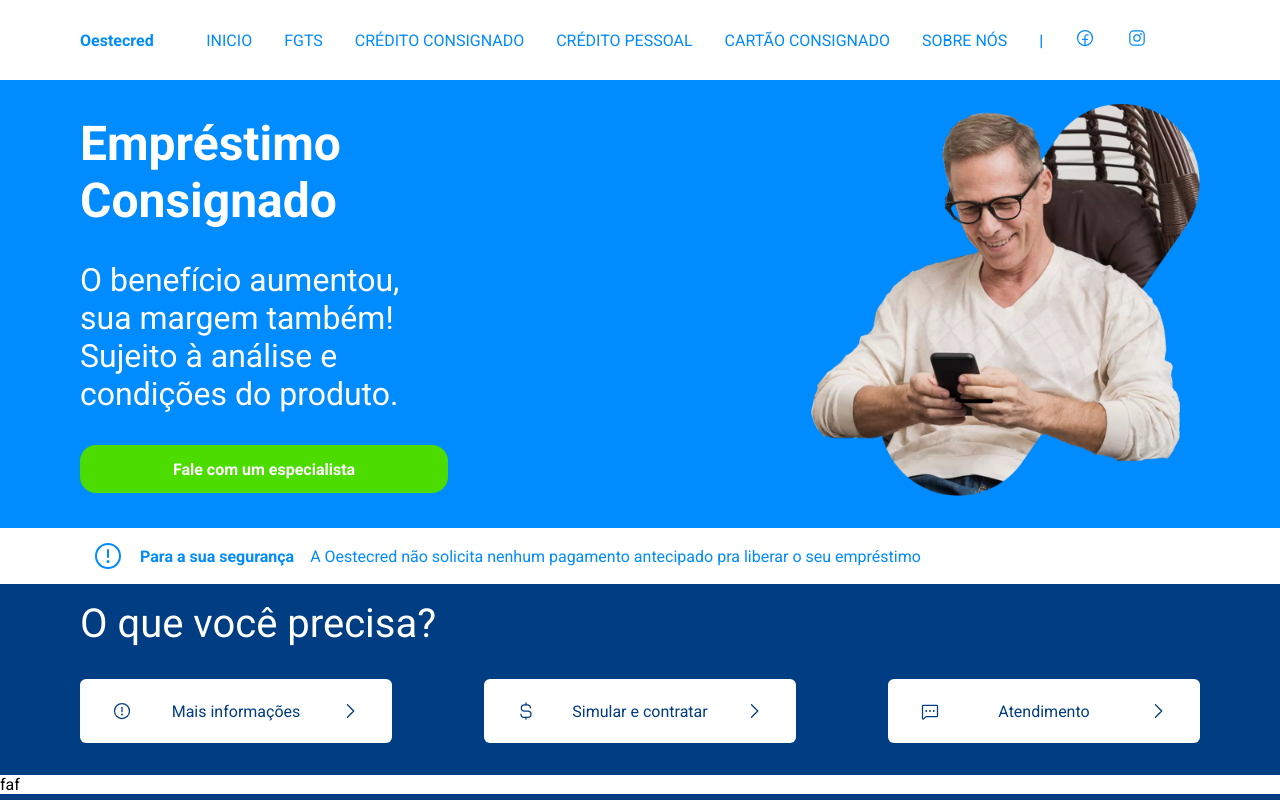
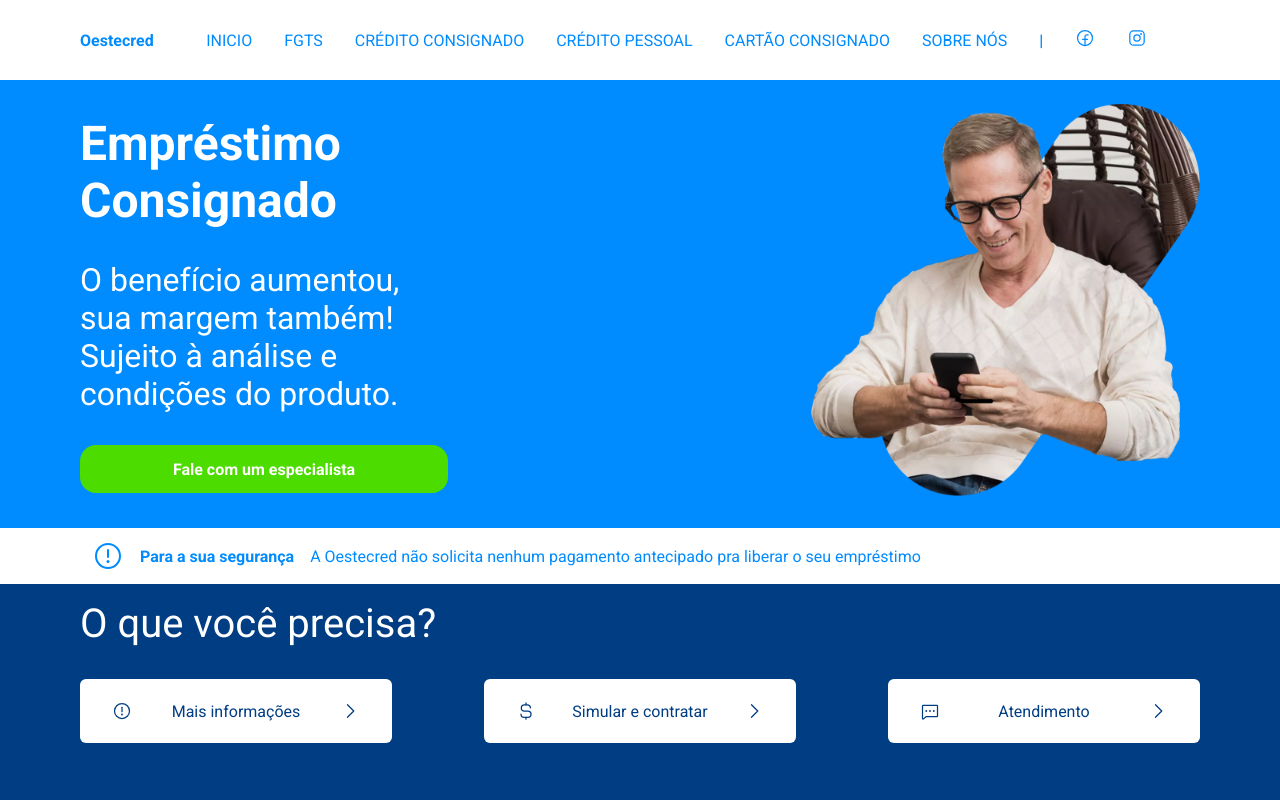
Before and after one commit to Catalendas/Oeste_financeira, a React (Vite) app: page /creditoconsignado in a window 1280 px wide. Shown: the top 800 px of the page. Built offline with nearby package versions, Linux system fonts and the light colour scheme.

Commit message:
Create new div to page creditoconsignado

```diff
--- a/src/Pages/creditoConsignado/index.tsx
+++ b/src/Pages/creditoConsignado/index.tsx
@@ -1,4 +1,4 @@
-import { AlertContainer, BannerPage, CreditoConsignadoContainer, ImageContainer, Navigator, NavigatorLink, TilteContainer} from "./styled";
+import { AboutProduct, AboutProductContainer, AlertContainer, BannerPage, CreditoConsignadoContainer, ImageContainer, Navigator, NavigatorLink, TilteContainer} from "./styled";
 import homen from "../../assets/homen.webp"
 import { ButtonSimulator } from "../../components/Simulator/styled";
 import { CaretRight, ChatDots, CurrencyDollarSimple, WarningCircle } from "phosphor-react";
@@ -51,9 +51,11 @@ export function CreditoConsignado() {
                 </div>
             </Navigator>
 
-            <div>
-                faf
-            </div>
+            <AboutProductContainer>
+                <AboutProduct>
+
+                </AboutProduct>
+            </AboutProductContainer>
 
         </CreditoConsignadoContainer>
     )
--- a/src/Pages/creditoConsignado/styled.ts
+++ b/src/Pages/creditoConsignado/styled.ts
@@ -108,3 +108,11 @@ export const NavigatorLink = styled.div`
     width: 19.5rem;
     height: 3.5rem;
 `
+
+export const AboutProductContainer = styled.div`
+
+`
+
+export const AboutProduct = styled.div`
+
+`
```
